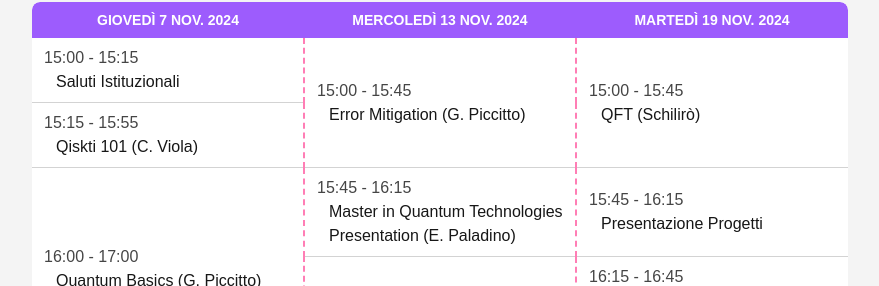
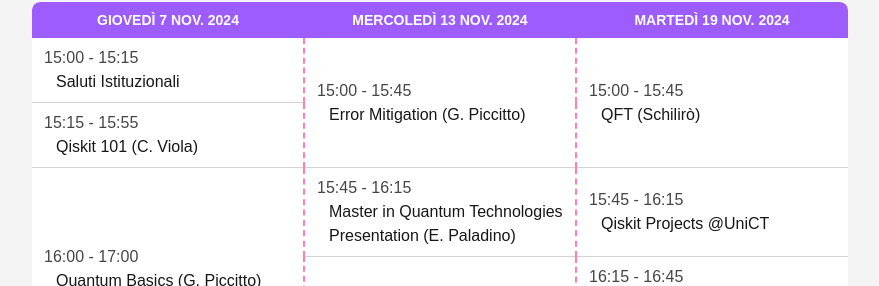
Before and after one commit to cataniaqiskitfallfest2024/qiskitfallfest2024-catania, a Next.js app: page /cataniaqiskitfallfest/ in a window 1280 px wide. Shown: the part 3336-3622 px from the top of the page, without its empty margins (200-1079 px from the left). Built offline with nearby package versions, Linux system fonts and the light colour scheme.

Commit message:
Fix Schedule typos

```diff
--- a/app/components/schedule/Schedule.jsx
+++ b/app/components/schedule/Schedule.jsx
@@ -25,12 +25,12 @@ const Schedule = () => {
               <td className="py-2 px-3 text-left hover:bg-[#FF7EB5] hover:text-white" rowSpan='2'><span className="opacity-80">15:00 - 15:45</span><br /> <span className="md:ms-3 block">QFT (Schilirò)</span></td>
             </tr>
             <tr style={{height: '4rem', borderBottom: "1px solid lightgray"}}>
-              <td className="py-2 px-3 text-left hover:bg-[#FF7EB5] hover:text-white" style={{borderRight: "2px dashed #FF7EB5"}}><span className="opacity-80">15:15 - 15:55</span><br /> <span className="md:ms-3 block">Qiskti 101 (C. Viola)</span></td>
+              <td className="py-2 px-3 text-left hover:bg-[#FF7EB5] hover:text-white" style={{borderRight: "2px dashed #FF7EB5"}}><span className="opacity-80">15:15 - 15:55</span><br /> <span className="md:ms-3 block">Qiskit 101 (C. Viola)</span></td>
             </tr>
             <tr style={{height: '4rem', borderBottom: "1px solid lightgray"}}>
               <td className="py-2 px-3 text-left hover:bg-[#FF7EB5] hover:text-white" style={{borderRight: "2px dashed #FF7EB5"}} rowSpan='2'><span className="opacity-80">16:00 - 17:00</span><br /> <span className="md:ms-3 block">Quantum Basics (G. Piccitto)</span></td>
               <td className="py-2 px-3 text-left hover:bg-[#FF7EB5] hover:text-white" style={{borderRight: "2px dashed #FF7EB5"}}><span className="opacity-80">15:45 - 16:15</span><br /> <span className="md:ms-3 block">Master in Quantum Technologies Presentation (E. Paladino)</span></td>
-              <td className="py-2 px-3 text-left hover:bg-[#FF7EB5] hover:text-white"><span className="opacity-80">15:45 - 16:15</span><br /> <span className="md:ms-3 block">Presentazione Progetti</span></td>
+              <td className="py-2 px-3 text-left hover:bg-[#FF7EB5] hover:text-white"><span className="opacity-80">15:45 - 16:15</span><br /> <span className="md:ms-3 block">Qiskit Projects @UniCT</span></td>
             </tr>
             <tr style={{height: '4rem', borderBottom: "1px solid lightgray"}}>
               <td className="py-2 px-3 text-left hover:bg-[#FF7EB5] hover:text-white" style={{borderRight: "2px dashed #FF7EB5"}}><span className="opacity-80">16:15 - 17:00</span><br /> <span className="md:ms-3 block">TBA</span></td>
```
